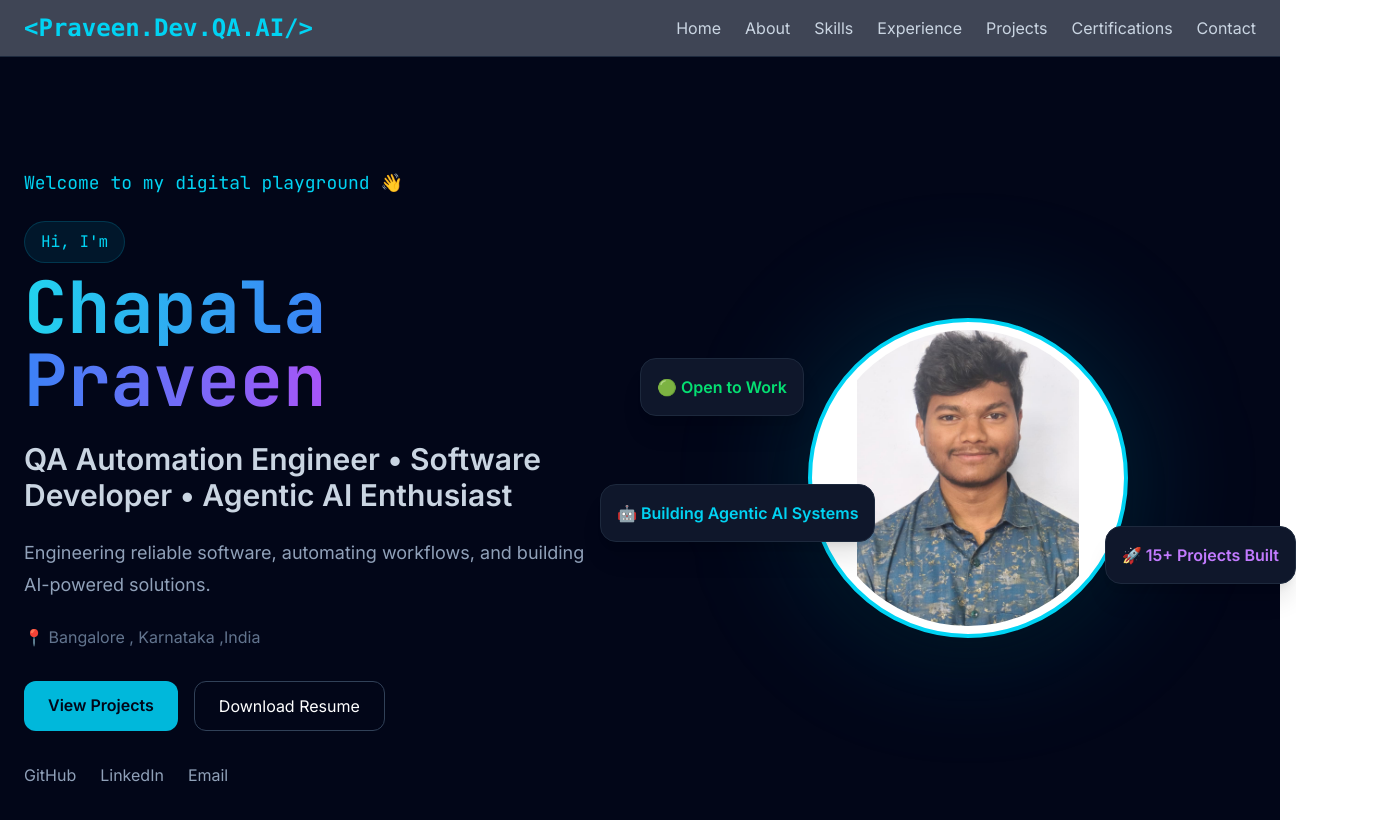
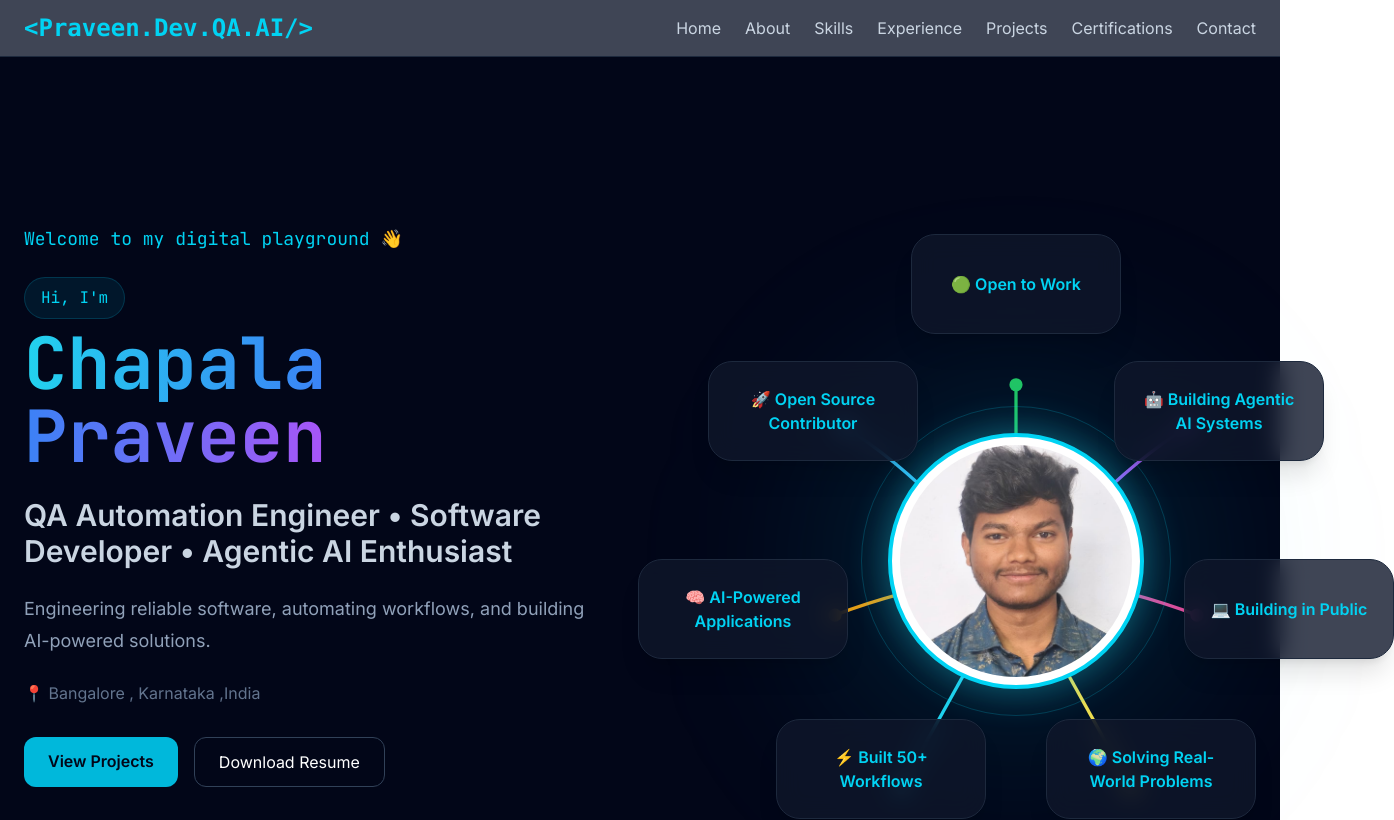
Before and after one commit to praveenchapala/Master-Portfolio, a React (Vite) app in the folder portfolio-app/: page / in a window 1280 px wide. Shown: the top 820 px of the page, 1394 px wide, since content can reach past the window. Built offline with nearby package versions, Linux system fonts and the light colour scheme.

Commit message:
Hero section completed but some alignments missing

```diff
--- a/portfolio-app/src/components/hero/Hero.jsx
+++ b/portfolio-app/src/components/hero/Hero.jsx
@@ -1,8 +1,7 @@
 import HeroContent from "./HeroContent";
 import HeroButtons from "./HeroButtons";
 import HeroSocials from "./HeroSocials";
-import HeroImage from "./HeroImage";
-import HeroCards from "./HeroCards";
+import HeroNetwork from "./HeroNetwork";
 
 function Hero() {
   return (
@@ -20,9 +19,18 @@ function Hero() {
         </div>
 
         {/* Right Side */}
-        <div className="relative hidden lg:flex justify-center">
-          <HeroImage />
-          <HeroCards />
+        <div
+          className="
+            relative
+            hidden
+            lg:flex
+            justify-center
+            items-center
+            pt-20
+            translate-x-12
+          "
+        >
+          <HeroNetwork />
         </div>
 
       </div>
--- a/portfolio-app/src/components/hero/HeroImage.jsx
+++ b/portfolio-app/src/components/hero/HeroImage.jsx
@@ -2,13 +2,39 @@ import profileImg from "../../assets/images/Perfect_Passport_Size_Photo.jpeg";
 
 function HeroImage() {
   return (
-    <div className="relative">
-      <div className="absolute inset-0 bg-cyan-500/20 blur-3xl rounded-full"></div>
+    <div className="relative flex items-center justify-center">
+      {/* Outer Glow */}
+      <div className="absolute w-[360px] h-[360px] bg-cyan-500/15 blur-[100px] rounded-full animate-pulse"></div>
 
+      {/* Decorative Ring */}
+      <div
+        className="
+          absolute
+          w-[310px]
+          h-[310px]
+          rounded-full
+          border
+          border-cyan-400/20
+        "
+      />
+
+      {/* Profile Image */}
       <img
         src={profileImg}
         alt="Praveen"
-        className="relative w-80 h-80 object-contain rounded-full bg-white p-2 border-4 border-cyan-400 shadow-2xl"
+        className="
+          relative
+          w-64
+          h-64
+          rounded-full
+          object-cover
+          object-top
+          bg-white
+          p-2
+          border-4
+          border-cyan-400
+          shadow-[0_0_40px_rgba(34,211,238,0.45)]
+        "
       />
     </div>
   );
--- /dev/null
+++ b/portfolio-app/src/components/hero/HeroNetwork.jsx
@@ -0,0 +1,132 @@
+import HeroImage from "./HeroImage";
+import NetworkNode from "./NetworkNode";
+
+function HeroNetwork() {
+  return (
+    <div className="relative w-[650px] h-[650px]">
+
+      {/* SVG Branches */}
+      <svg
+        className="absolute inset-0 w-full h-full"
+        viewBox="0 0 700 700"
+      >
+        {/* Top */}
+        <path
+          d="M350 330 L350 120"
+          stroke="#22c55e"
+          strokeWidth="4"
+          fill="none"
+        />
+
+        {/* Top Left */}
+        <path
+          d="M300 310 Q220 220 140 170"
+          stroke="#38bdf8"
+          strokeWidth="4"
+          fill="none"
+        />
+
+        {/* Top Right */}
+        <path
+          d="M400 310 Q480 220 560 170"
+          stroke="#a855f7"
+          strokeWidth="4"
+          fill="none"
+        />
+
+        {/* Middle Left */}
+        <path
+          d="M280 360 Q210 370 130 400"
+          stroke="#f59e0b"
+          strokeWidth="4"
+          fill="none"
+        />
+
+        {/* Middle Right */}
+        <path
+          d="M420 360 Q490 370 570 400"
+          stroke="#ec4899"
+          strokeWidth="4"
+          fill="none"
+        />
+
+        {/* Bottom Left */}
+        <path
+          d="M310 430 Q260 520 210 610"
+          stroke="#22d3ee"
+          strokeWidth="4"
+          fill="none"
+        />
+
+        {/* Bottom Right */}
+        <path
+          d="M390 430 Q440 520 490 610"
+          stroke="#fde047"
+          strokeWidth="4"
+          fill="none"
+        />
+
+        {/* Glow Dots */}
+        <circle cx="350" cy="120" r="8" fill="#22c55e" />
+        <circle cx="140" cy="170" r="8" fill="#38bdf8" />
+        <circle cx="560" cy="170" r="8" fill="#a855f7" />
+        <circle cx="130" cy="400" r="8" fill="#f59e0b" />
+        <circle cx="570" cy="400" r="8" fill="#ec4899" />
+        <circle cx="210" cy="610" r="8" fill="#22d3ee" />
+        <circle cx="490" cy="610" r="8" fill="#fde047" />
+      </svg>
+
+      {/* Center Profile Image */}
+      <div
+        className="
+          absolute
+          top-[48%]
+          left-1/2
+          -translate-x-1/2
+          -translate-y-1/2
+        "
+      >
+        <HeroImage />
+      </div>
+
+      {/* Nodes */}
+
+      {/* Nodes */}
+<NetworkNode
+  title="🟢 Open to Work"
+  className="top-[-15px] left-1/2 -translate-x-1/2"
+/>
+
+<NetworkNode
+  title="🚀 Open Source Contributor"
+  className="top-28 left-[-20px]"
+/>
+
+<NetworkNode
+  title="🤖 Building Agentic AI Systems"
+  className="top-28 right-[-20px]"
+/>
+<NetworkNode
+  title="🧠 AI-Powered Applications"
+  className="top-[310px] left-[-90px]"
+/>
+
+<NetworkNode
+  title="💻 Building in Public"
+  className="top-[310px] right-[-90px]"
+/>
+
+<NetworkNode
+  title="⚡ Built 50+ Workflows"
+  className="bottom-20 left-12"
+/>
+
+<NetworkNode
+  title="🌍 Solving Real-World Problems"
+  className="bottom-20 right-12"
+/>
+    </div>
+  );
+}
+
+export default HeroNetwork;
--- /dev/null
+++ b/portfolio-app/src/components/hero/NetworkNode.jsx
@@ -0,0 +1,29 @@
+function NetworkNode({ title, className }) {
+  return (
+    <div
+      className={`
+        absolute
+        w-[210px]
+        h-[100px]
+        bg-slate-900/80
+        backdrop-blur-md
+        border border-slate-800
+        rounded-3xl
+        px-5
+        py-4
+        shadow-xl
+        flex
+        items-center
+        justify-center
+        text-center
+        ${className}
+      `}
+    >
+      <p className="text-cyan-400 font-semibold text-center">
+        {title}
+      </p>
+    </div>
+  );
+}
+
+export default NetworkNode;
```
